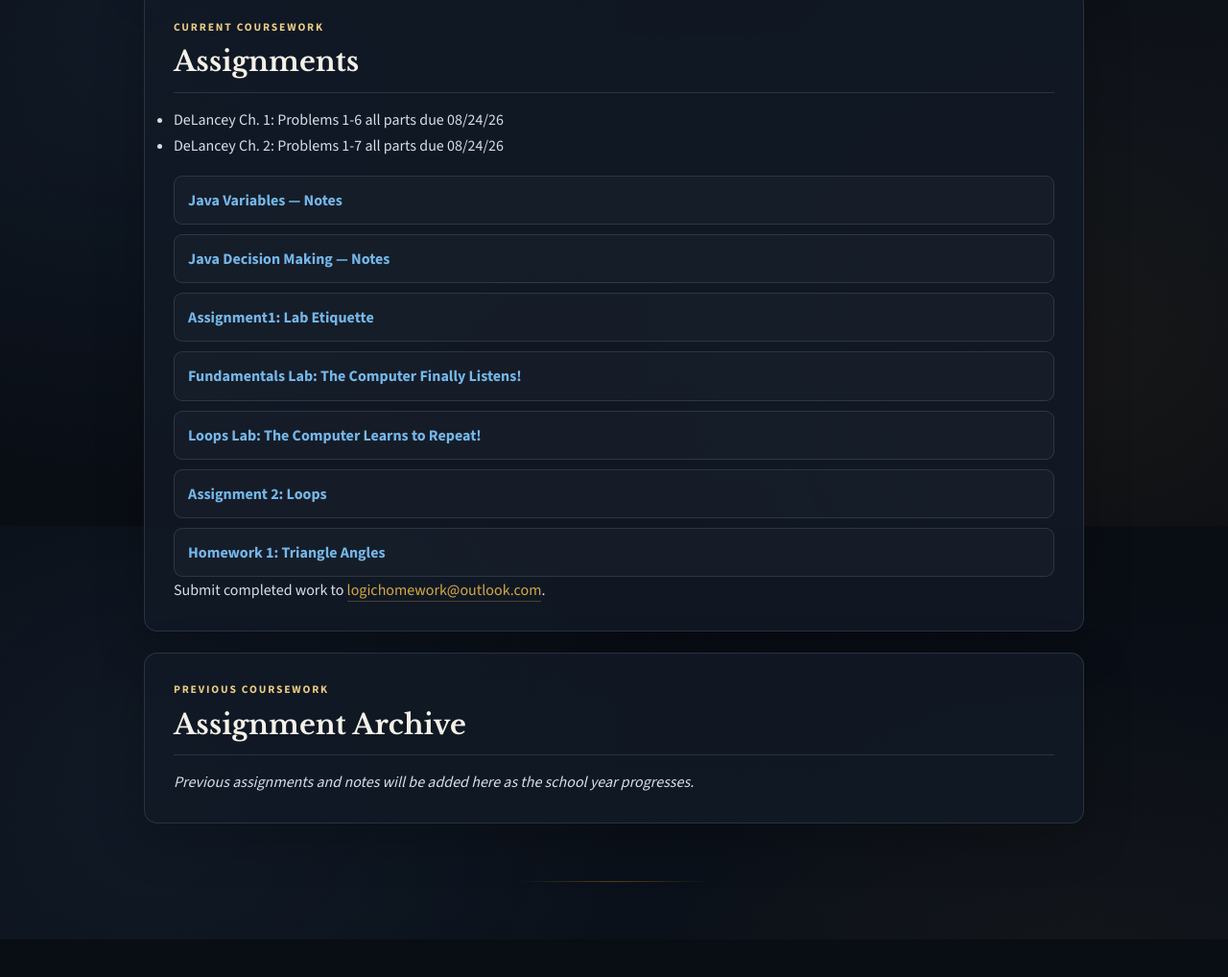
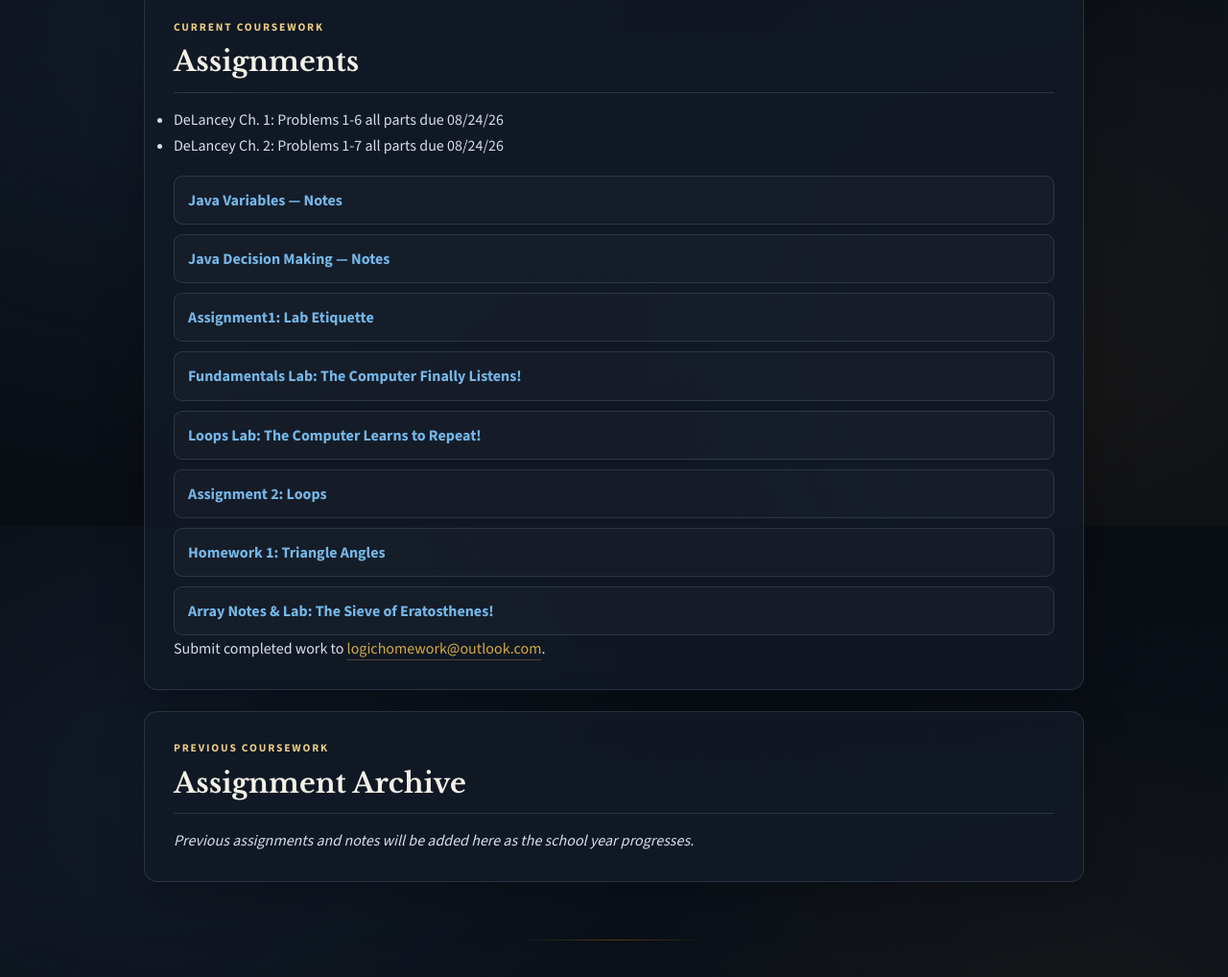
Before and after one commit to ProgrammatorGarcia/programmatorgarcia.github.io., a plain HTML site: page index.html in a window 1280 px wide. Shown: the part 1052-2070 px from the top of the page at 96% size. Before the commit the page ends 2031 px from the top, so only its background shows below. Drawn offline with nearby package versions, Linux system fonts and the light colour scheme.

Commit message:
Add Array Notes & Lab to the home page assignments list
Co-Authored-By: Claude Fable 5.2 <noreply@anthropic.com>
Claude-Session: https://claude.ai/code/session_01FbSFZAetmtuy6ASJpYwZA2

```diff
--- a/index.html
+++ b/index.html
@@ -52,6 +52,7 @@
         <a href="loopslab.html">Loops Lab: The Computer Learns to Repeat!</a>
         <a href="assignment2.html">Assignment 2: Loops</a>
         <a href="homework1.html">Homework 1: Triangle Angles</a>
+        <a href="arraylab1.html">Array Notes &amp; Lab: The Sieve of Eratosthenes!</a>
       </div>
       <p>Submit completed work to <a href="mailto:logichomework@outlook.com">logichomework@outlook.com</a>.</p>
     </section>
```
